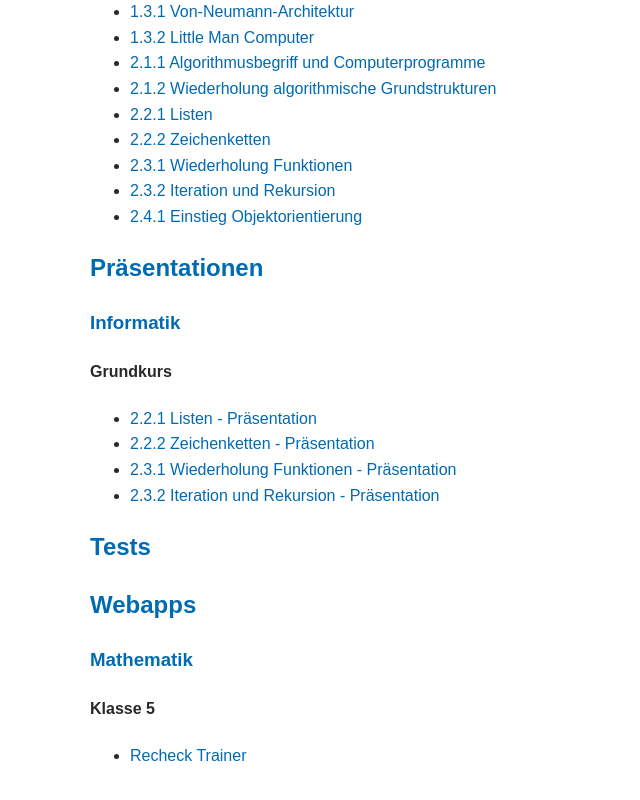
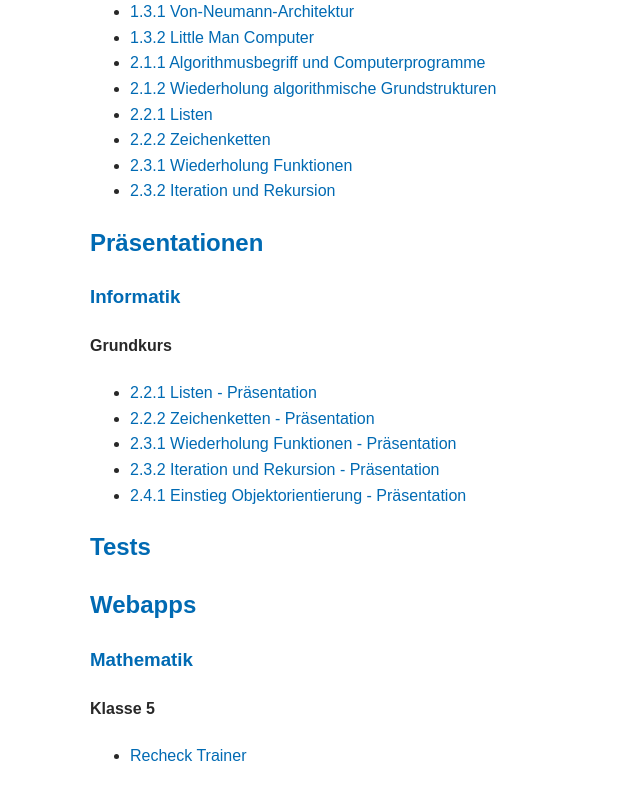
Before and after one commit to gctux/liascript, a plain HTML site: page index.html in a window 1280 px wide. Shown: the part 702-1502 px from the top of the page, without its empty margins (0-640 px from the left). Drawn offline with Linux system fonts and the light colour scheme.

Commit message:
Präsentation Einstieg Objektorientierung

```diff
--- a/index.html
+++ b/index.html
@@ -34,7 +34,6 @@
         <li><a href="https://liascript.github.io/course/?https://raw.githubusercontent.com/gctux/liascript/main/aufgaben/informatik/grundkurs/2_2_2_Zeichenketten.md">2.2.2 Zeichenketten</a></li>
         <li><a href="https://liascript.github.io/course/?https://raw.githubusercontent.com/gctux/liascript/main/aufgaben/informatik/grundkurs/2_3_1_Wiederholung_Funktionen.md">2.3.1 Wiederholung Funktionen</a></li>
         <li><a href="https://liascript.github.io/course/?https://raw.githubusercontent.com/gctux/liascript/main/aufgaben/informatik/grundkurs/2_3_2_Iteration_und_Rekursion.md">2.3.2 Iteration und Rekursion</a></li>
-        <li><a href="https://liascript.github.io/course/?https://raw.githubusercontent.com/gctux/liascript/main/aufgaben/informatik/grundkurs/2_4_1_einstieg_oblejtorientierung.md">2.4.1 Einstieg Objektorientierung</a></li>
     </ul>
     <h2>Präsentationen</h2>
     <h3>Informatik</h3>
@@ -45,6 +44,7 @@
         <li><a href="https://liascript.github.io/course/?https://raw.githubusercontent.com/gctux/liascript/main/praesentationen/informatik/grundkurs/2_2_2_zeichenketten_praesentation.md">2.2.2 Zeichenketten - Präsentation</a></li>
         <li><a href="https://liascript.github.io/course/?https://raw.githubusercontent.com/gctux/liascript/main/praesentationen/informatik/grundkurs/2_3_1_wiederholung_funktionen_paesentation.md">2.3.1 Wiederholung Funktionen - Präsentation</a></li>
         <li><a href="https://liascript.github.io/course/?https://raw.githubusercontent.com/gctux/liascript/main/praesentationen/informatik/grundkurs/2_3_2_iteration_und_rekursion_praesentation.md">2.3.2 Iteration und Rekursion - Präsentation</a></li>
+        <li><a href="https://liascript.github.io/course/?https://raw.githubusercontent.com/gctux/liascript/main/praesentationen/informatik/grundkurs/2_4_1_einstieg_objektorientierung.md">2.4.1 Einstieg Objektorientierung - Präsentation</a></li>
 
     </ul>
 
```
Also changed, not shown: 2 other files.
